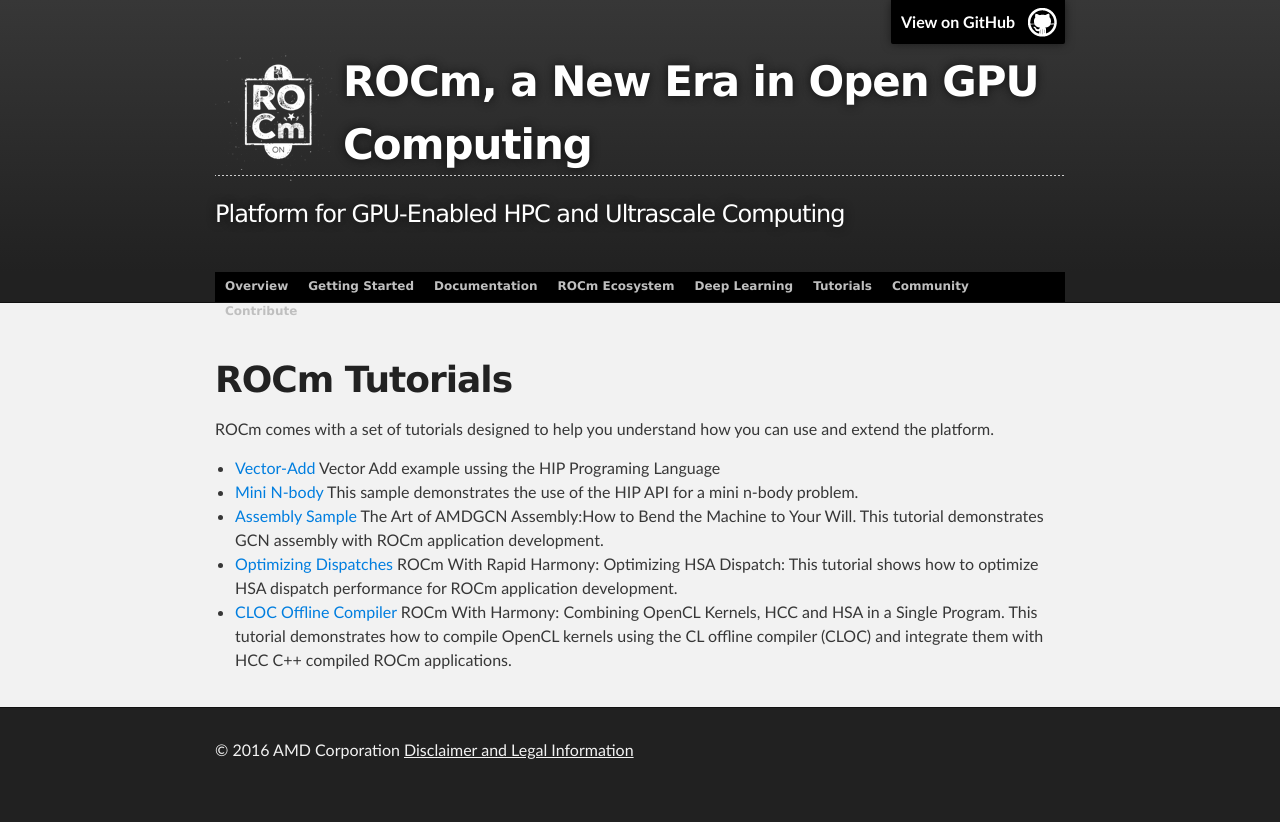
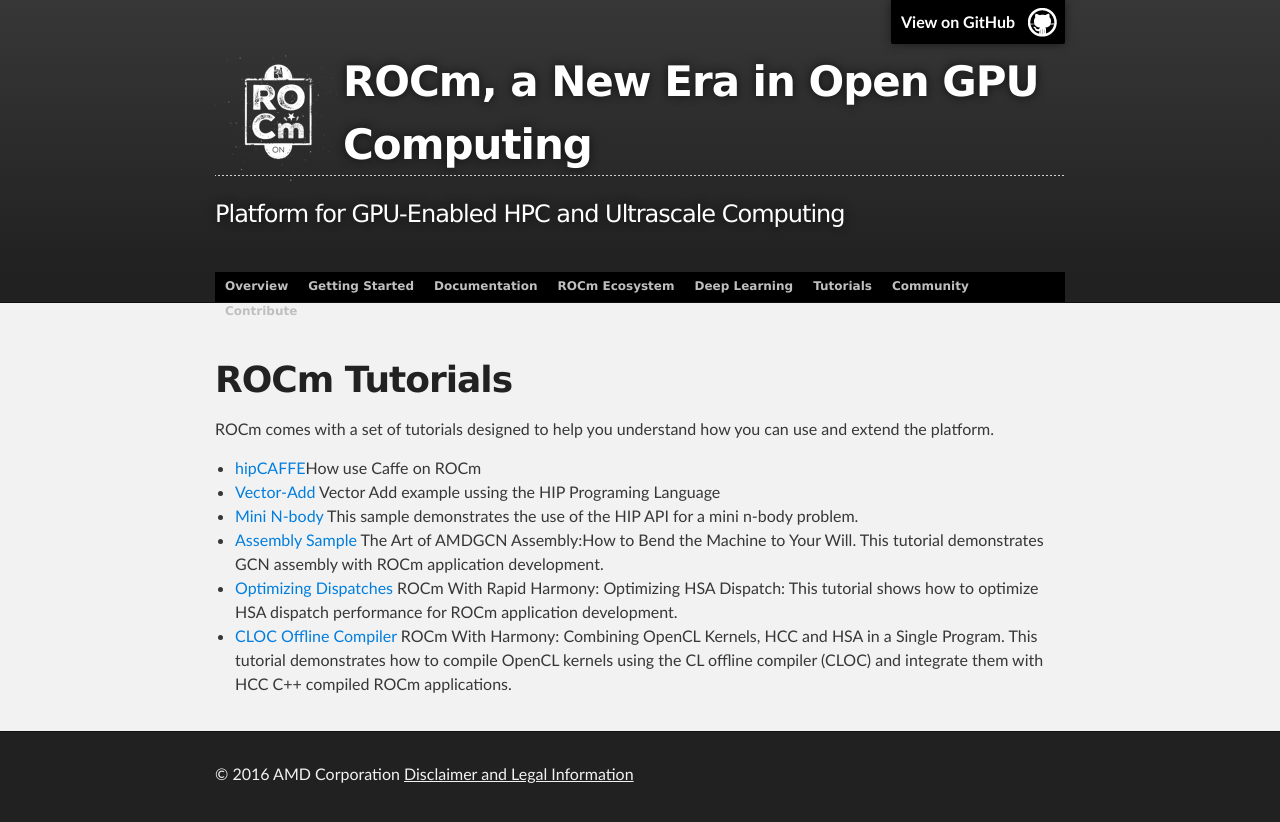
Before and after one commit to ROCm/ROCm.github.io, a Jekyll site: the page built from tutorials.md, in a window 1280 px wide. Shown: the top 822 px of the page. Built offline with Jekyll 4.4.1, drawn with Linux system fonts in a browser that asks for light colours.

Commit message:
Update tutorials.md

```diff
--- a/tutorials.md
+++ b/tutorials.md
@@ -6,6 +6,7 @@
 # ROCm Tutorials
 ROCm comes with a set of tutorials designed to help you understand how you can use and extend the platform.
 
+* [hipCAFFE](ROCmHipCaffeQuickstart.md)How use Caffe on ROCm
 * [Vector-Add](https://github.com/GPUOpen-ProfessionalCompute-Tools/HIP-Examples/tree/master/vectorAdd) Vector Add example ussing the HIP Programing Language
 * [Mini N-body](https://github.com/GPUOpen-ProfessionalCompute-Tools/HIP-Examples/tree/master/mini-nbody)
 This sample demonstrates the use of the HIP API for a mini n-body problem.
```
